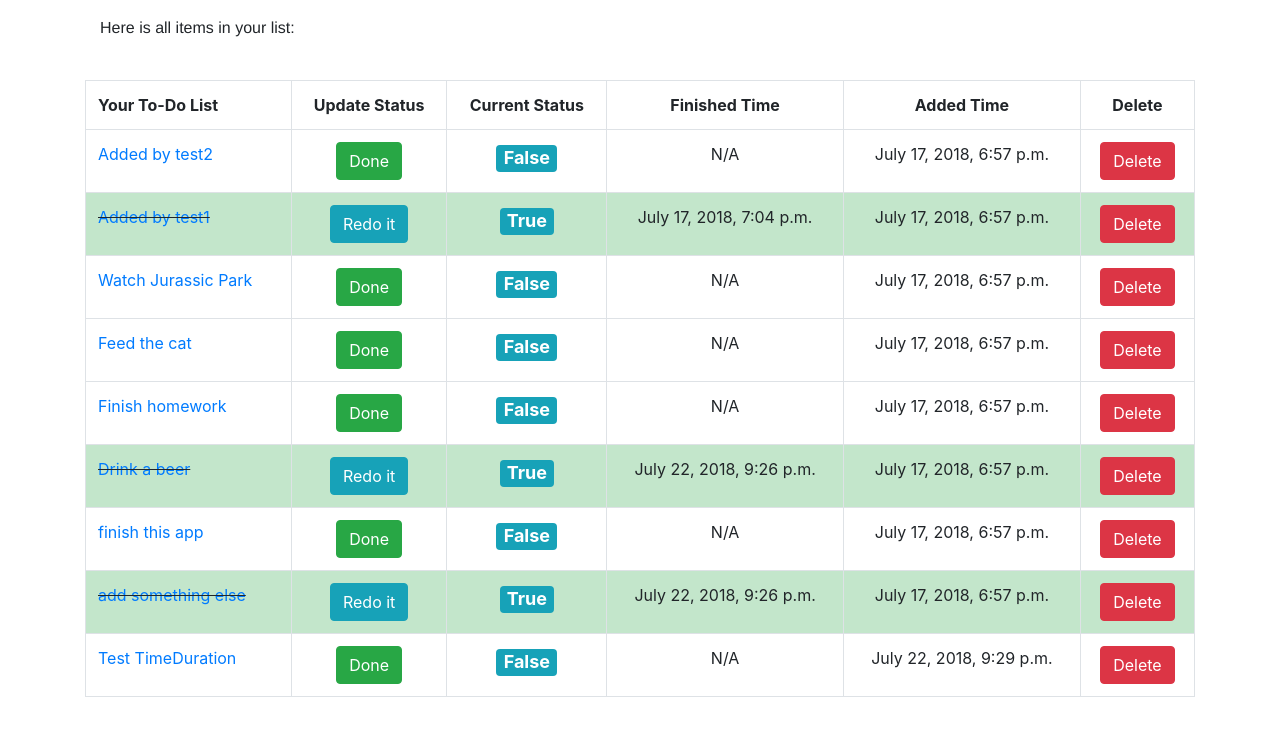
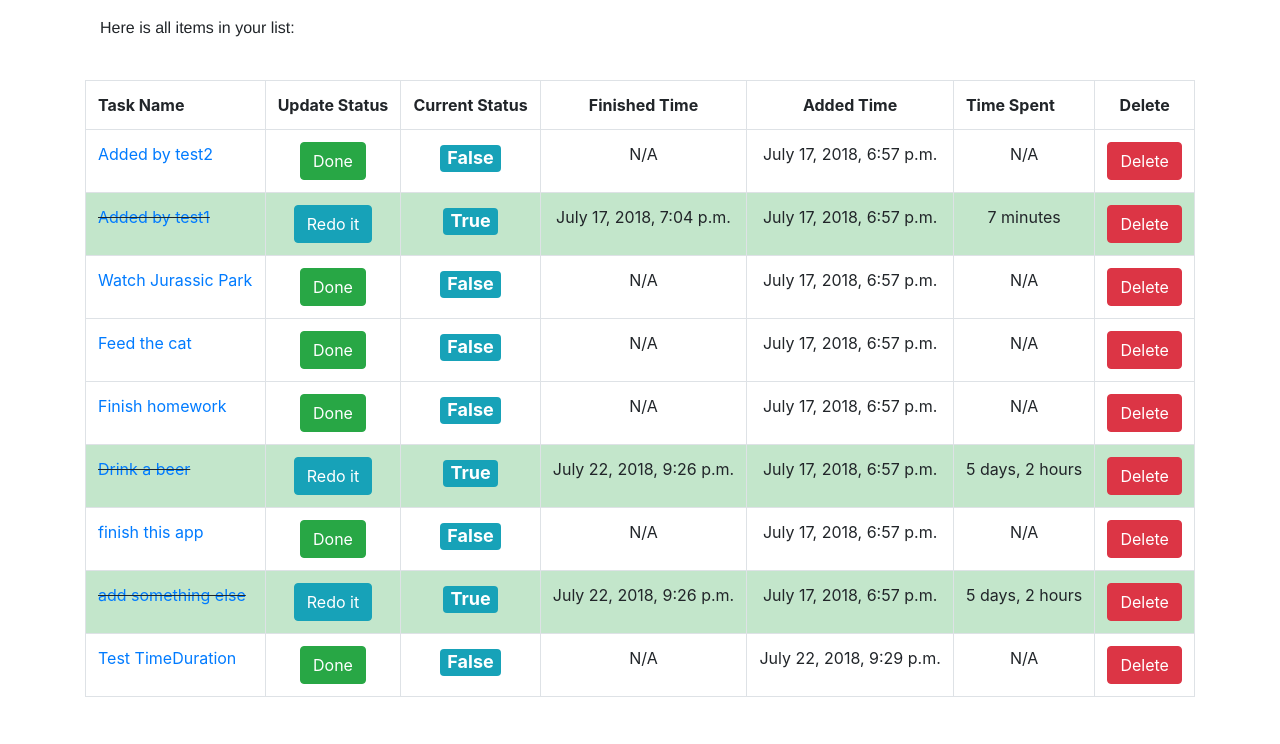
Before and after one commit to DeveloperJW/todoList, a Django app: template templates/home.html in a window 1280 px wide. Shown: the part 56-800 px from the top of the page. Run offline with Django 3.2, Linux system fonts and the light colour scheme; the template is opened without the code that fills it: values that come from a table or form of the project are taken from there, others are empty; data comes from the database, SQL or seed files in the repository; both versions use the stored data as it was after the commit; some libraries are stand-ins or nearby versions.

Commit message:
Added TimeSpent Column

```diff
--- a/templates/home.html
+++ b/templates/home.html
@@ -20,11 +20,12 @@
     {% if all_items %}
         <table class ='table table-bordered'>
         <tr>
-            <th>Your To-Do List</th>
+            <th>Task Name</th>
             <th><center>Update Status</center></th>
             <th><center>Current Status</center></th>
             <th><center>Finished Time</center></th>
             <th><center>Added Time</center></th>
+            <th>Time Spent</th>
             <th><center>Delete</center></th>
         </tr>
         </thread>
@@ -37,6 +38,7 @@
                     <td align="center"><h4><span class="badge badge-info">{{ things.completed }}</span></h4></td>
                     <td align="center">{{ things.completedTime }}</td>
                     <td align="center">{{ things.addedTime }}</td>
+                    <td align="center">{{things.addedTime|timesince:things.completedTime}}</td>
                     <td align="center"><a href="{% url 'delete' things.id %}">
                         <button type="button" class="btn btn-danger">Delete</button></a></td>
                 </tr>
@@ -48,6 +50,7 @@
                     <td align="center"><h4><span class="badge badge-info">{{ things.completed }}</span></h4></td>
                     <td align="center">N/A</td>
                     <td align="center">{{ things.addedTime }}</td>
+                    <td align="center">N/A</td>
                     <td align="center"><a href="{% url 'delete' things.id %}">
                         <button type="button" class="btn btn-danger">Delete</button></a></td>
                 </tr>
```
Also changed, not shown: templates/editList.html (+8 -1 lines), db.sqlite3.
